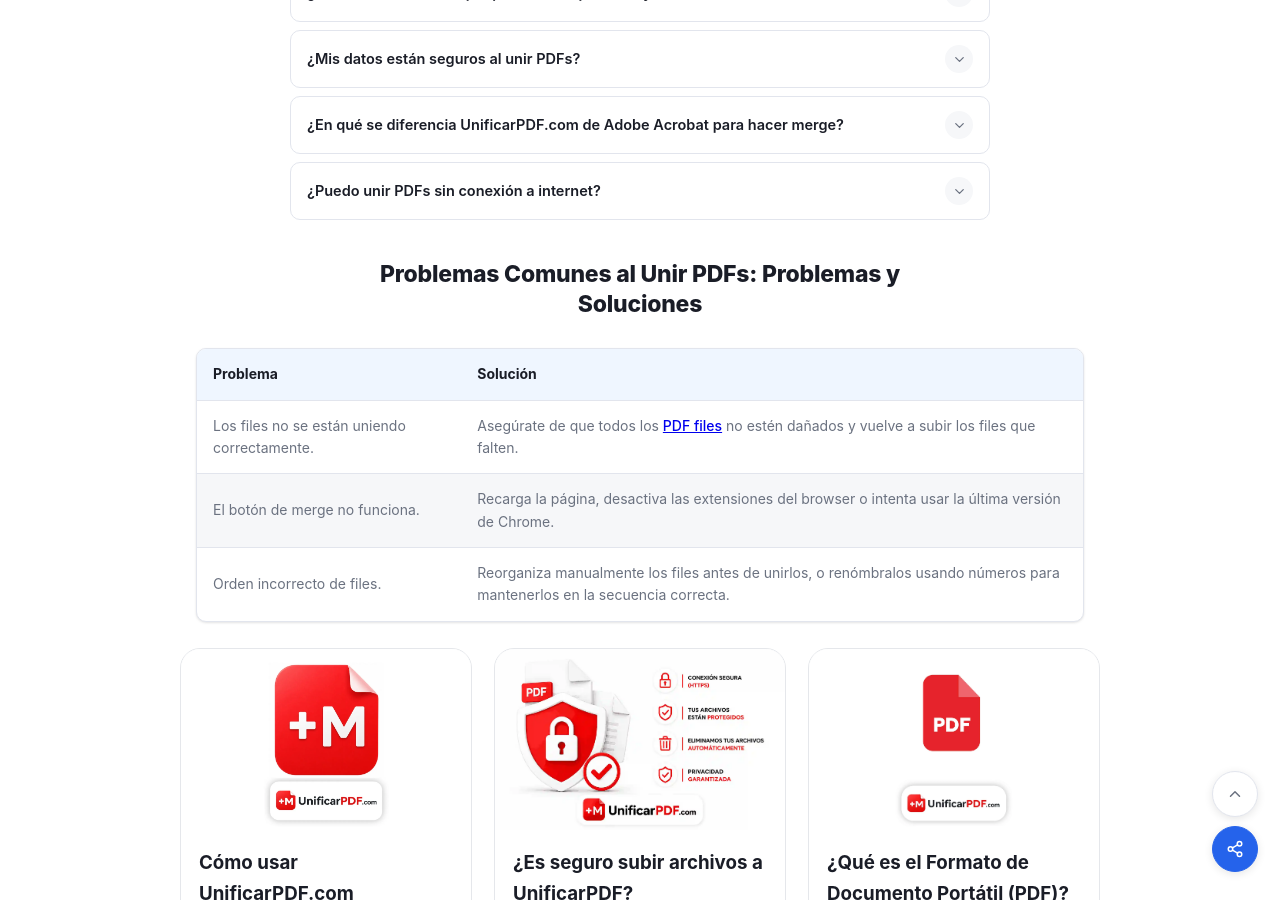
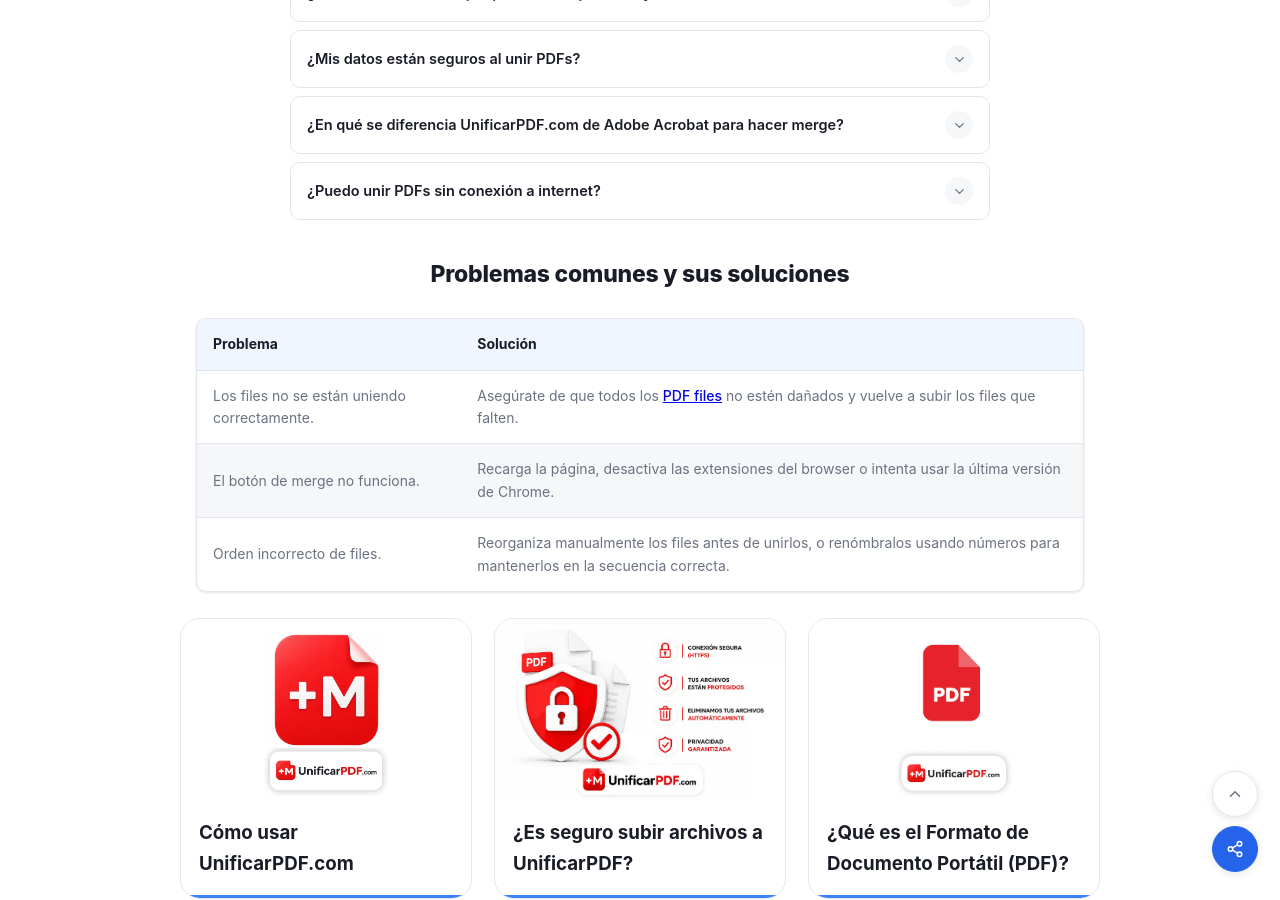
Before and after one commit to rforrupesh/jekyllmultilingual, a Jekyll site: the page built from index.md, in a window 1280 px wide and 900 px high, scrolled down 5475 px. Built offline with Jekyll 4.4.1, drawn with Linux system fonts in a browser that asks for light colours.

Commit message:
Update section title for common PDF issues

```diff
--- a/index.md
+++ b/index.md
@@ -513,7 +513,7 @@
   </section>
   <section>
         <div class="isec-block__head">
-      <h2 id="isec-why-title" class="isec-block__title">Problemas Comunes al Unir PDFs: Problemas y Soluciones</h2>
+      <h2 id="isec-why-title" class="isec-block__title">Problemas comunes y sus soluciones</h2>
     </div>
     <div class="isec-table-wrap">
   <table class="isec-table">
```
